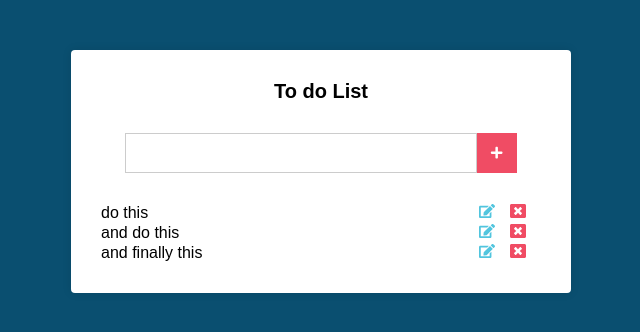
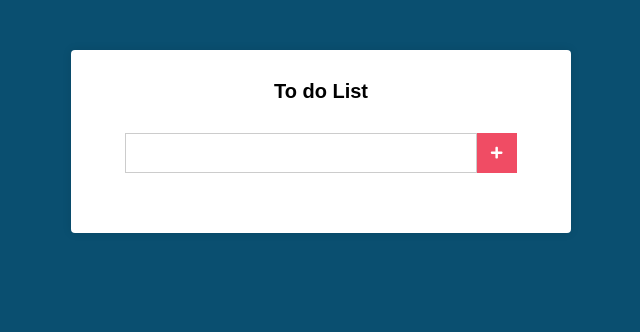
Before and after one commit to DouglasLiebl/React-to-do-list, a React (Create React App) app: page / in a window 1280 px wide. Shown: the top 332 px of the page, without its empty margins (319-959 px from the left). Built offline with nearby package versions, Linux system fonts and the light colour scheme; the HTML template or start-up script is replaced by a standard one.

Commit message:
Add: create and remove task

```diff
--- a/src/components/Main.css
+++ b/src/components/Main.css
@@ -72,3 +72,8 @@
   cursor: pointer;
   transition: all 600ms;
 }
+
+.tasks li span {
+  display: flex;
+  align-items: center;
+}
--- a/src/components/Main.js
+++ b/src/components/Main.js
@@ -5,11 +5,7 @@ import { FaPlus, FaEdit, FaWindowClose } from 'react-icons/fa';
 export default class Main extends Component {
   state = {
     newTask: '',
-    tasks: [
-      'do this',
-      'and do this',
-      'and finally this',
-    ],
+    tasks: [],
   };
 
   handleChange = (e) => {
@@ -18,13 +14,42 @@ export default class Main extends Component {
     });
   };
 
+  handleSubmit = (e) => {
+    e.preventDefault();
+    const { tasks } = this.state;
+    let { newTask } = this.state;
+    newTask = newTask.trim();
+
+    if (tasks.indexOf(newTask) !== -1) return;
+
+    const newTasks = [...tasks];
+
+    this.setState({
+      tasks: [...newTasks, newTask],
+    });
+  };
+
+  handleRemove = (e, index) => {
+    const { tasks } = this.state;
+    const newTasks = [...tasks];
+
+    newTasks.splice(index, 1);
+    this.setState({
+      tasks: [...newTasks],
+    });
+  };
+
+  handleEdit = (e) => {
+
+  };
+
   render() {
     const { newTask, tasks } = this.state;
 
     return (
     <div className='main'>
       <h1>To do List</h1>
-      <form action='#' className='form'>
+      <form action='#' className='form' onSubmit={this.handleSubmit}>
         <input onChange={this.handleChange} type="text" value={newTask}/>
         <button type="submit">
           <FaPlus/>
@@ -32,13 +57,13 @@ export default class Main extends Component {
       </form>
 
       <ul className='tasks'>
-        {tasks.map((task) => (
+        {tasks.map((task, index) => (
         <li key={task}>
           {task}
-          <div>
-            <FaEdit className='edit'/>
-            <FaWindowClose className='remove'/>
-          </div>
+          <span>
+            <FaEdit className='edit' onClick={(e) => this.handleEdit(e, index)}/>
+            <FaWindowClose className='remove' onClick={(e) => this.handleRemove(e, index)}/>
+          </span>
         </li>))}
       </ul>
     </div>);
```
